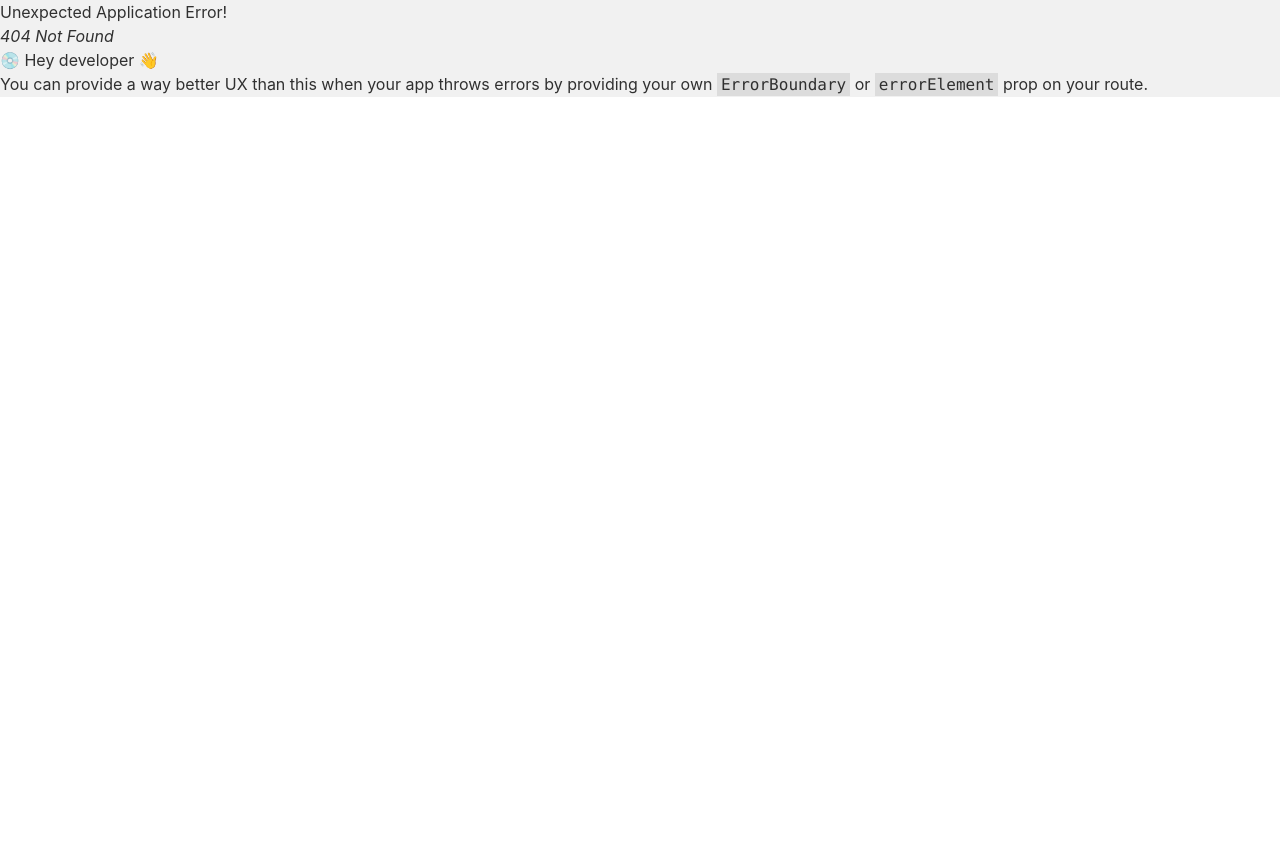
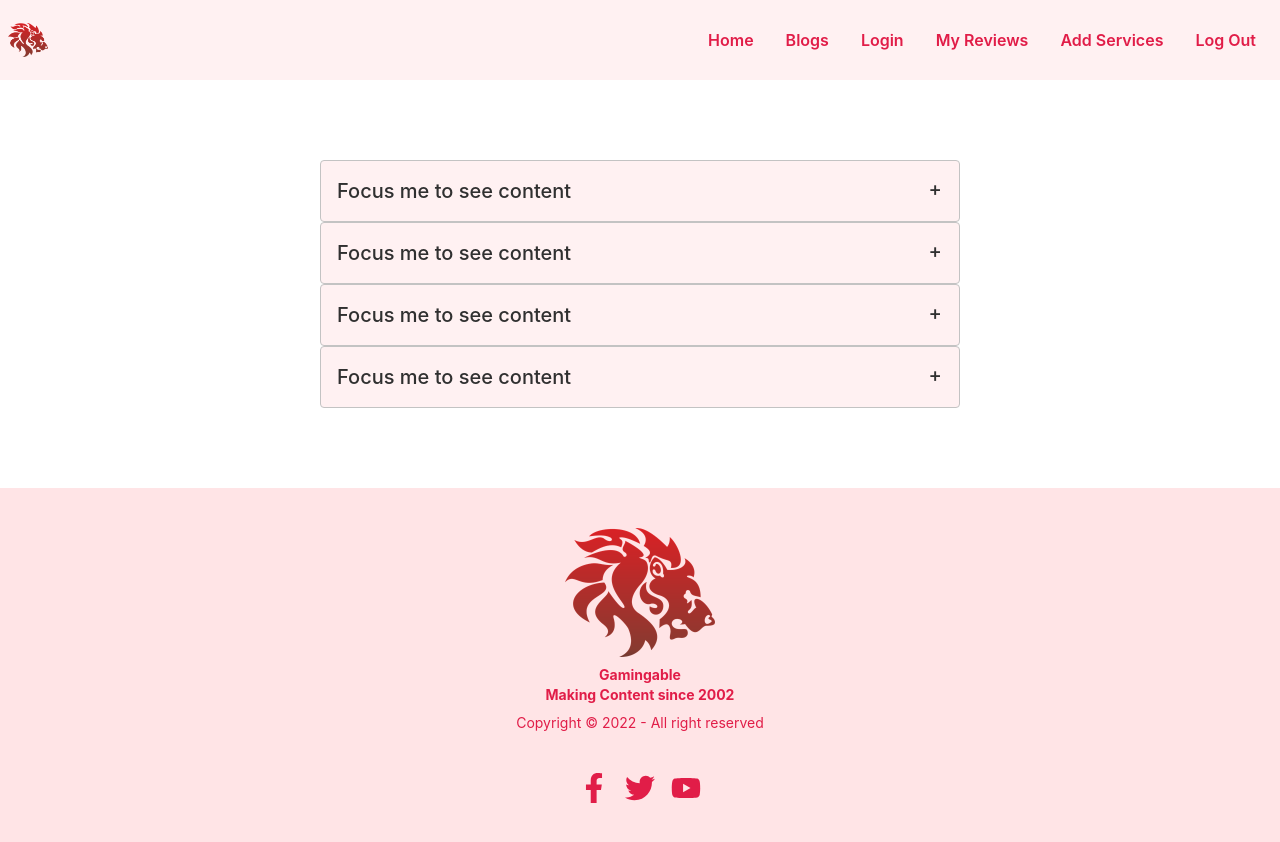
Before and after one commit to S0vers/gamingable-client, a React (Create React App) app: page /blog in a window 1280 px wide. Before the commit this address had no page. Before the commit the page ends 800 px from the top, so only its background shows below. Built offline with nearby package versions, Linux system fonts and the light colour scheme.

Commit message:
footer complete

```diff
--- a/package.json
+++ b/package.json
@@ -11,6 +11,7 @@
     "react-dom": "^18.2.0",
     "react-helmet": "^6.1.0",
     "react-hot-toast": "^2.4.0",
+    "react-icons": "^4.6.0",
     "react-photo-view": "^1.2.2",
     "react-router-dom": "^6.4.3",
     "react-scripts": "5.0.1",
--- a/src/App.js
+++ b/src/App.js
@@ -4,7 +4,7 @@ import router from './Router/Routes/Routes';
 
 function App() {
   return (
-    <div className='max-w-screen-xl mx-auto'>
+    <div className='max-w-screen-xl mx-auto bg-white'>
       <RouterProvider router={router}></RouterProvider>
     </div>
   );
--- /dev/null
+++ b/src/Pages/Blog/Blog.js
@@ -0,0 +1,42 @@
+import React from 'react';
+
+const Blog = () => {
+    return (
+        <div className='my-20'>
+            <div tabIndex={0} className="collapse collapse-plus border rounded border-base-300  bg-rose-50 w-1/2 mx-auto">
+                <div className="collapse-title text-xl font-medium">
+                    Focus me to see content
+                </div>
+                <div className="collapse-content">
+                    <p>tabIndex={0} attribute is necessary to make the div focusable</p>
+                </div>
+            </div>
+            <div tabIndex={0} className="collapse collapse-plus border rounded border-base-300  bg-rose-50 w-1/2 mx-auto">
+                <div className="collapse-title text-xl font-medium">
+                    Focus me to see content
+                </div>
+                <div className="collapse-content">
+                    <p>tabIndex={0} attribute is necessary to make the div focusable</p>
+                </div>
+            </div>
+            <div tabIndex={0} className="collapse collapse-plus border rounded border-base-300  bg-rose-50 w-1/2 mx-auto">
+                <div className="collapse-title text-xl font-medium">
+                    Focus me to see content
+                </div>
+                <div className="collapse-content">
+                    <p>tabIndex={0} attribute is necessary to make the div focusable</p>
+                </div>
+            </div>
+            <div tabIndex={0} className="collapse collapse-plus border rounded border-base-300  bg-rose-50 w-1/2 mx-auto">
+                <div className="collapse-title text-xl font-medium">
+                    Focus me to see content
+                </div>
+                <div className="collapse-content">
+                    <p>tabIndex={0} attribute is necessary to make the div focusable</p>
+                </div>
+            </div>
+        </div>
+    );
+};
+
+export default Blog;
--- a/src/Pages/Home/Banner/Banner.js
+++ b/src/Pages/Home/Banner/Banner.js
@@ -1,4 +1,5 @@
 import React from 'react';
+import { Link } from 'react-router-dom';
 import img from '../../../assets/banner/Banner.jpg'
 const Banner = () => {
     return (
@@ -8,7 +9,7 @@ const Banner = () => {
                 <div className="max-w-md">
                     <h1 className="mb-5 text-5xl font-bold">Hello there!!</h1>
                     <p className="mb-5">Welcome to my website. I am a veteran content creator. I have been making content for more then two decades. Through the years of practice I have learned some ways to game the system. So what are you waiting for?</p>
-                    <button className="btn btn-primary">Get Started</button>
+                    <Link to='/'><button className="btn btn-primary">Get Started</button></Link>
                 </div>
             </div>
         </div>
--- a/src/Pages/Shared/Footer/Footer.js
+++ b/src/Pages/Shared/Footer/Footer.js
@@ -1,10 +1,24 @@
 import React from 'react';
-
+import { FaFacebookF, FaTwitter, FaYoutube } from "react-icons/fa";
+import img from '../../../assets/logo/favicon.png'
 const Footer = () => {
     return (
-        <div>
-            This is footer.
-        </div>
+        <footer className="footer footer-center p-10 bg-rose-100  text-rose-600">
+            <div>
+                <img className='w-1/2' src={img} alt="" />
+                <p className="font-bold">
+                    Gamingable <br />Making Content since 2002
+                </p>
+                <p>Copyright © 2022 - All right reserved</p>
+            </div>
+            <div>
+                <div className="grid grid-flow-col gap-4 text-3xl font-bold">
+                    <FaFacebookF></FaFacebookF>
+                    <FaTwitter></FaTwitter>
+                    <FaYoutube></FaYoutube>
+                </div>
+            </div>
+        </footer>
     );
 };
 
--- a/src/Pages/Shared/Header/Header.js
+++ b/src/Pages/Shared/Header/Header.js
@@ -4,7 +4,7 @@ import img from '../../../assets/logo/favicon.png'
 const Header = () => {
     const menuItems = <>
         <li className='font-semibold'><Link to='/'>Home</Link></li>
-        <li className='font-semibold'><Link to='/'>Blogs</Link></li>
+        <li className='font-semibold'><Link to='/blog'>Blogs</Link></li>
         <li className='font-semibold'><Link to='/login'>Login</Link></li>
         <li className='font-semibold'><Link to='/login'>My Reviews</Link></li>
         <li className='font-semibold'><Link to='/login'>Add Services</Link></li>
--- a/src/Router/Routes/Routes.js
+++ b/src/Router/Routes/Routes.js
@@ -1,3 +1,4 @@
+import Blog from "../../Pages/Blog/Blog";
 import Home from "../../Pages/Home/Home/Home";
 import Login from "../../Pages/Login/Login";
 import Signup from "../../Pages/Signup/Signup";
@@ -21,6 +22,10 @@ const router = createBrowserRouter([
             {
                 path: '/signup',
                 element: <Signup></Signup>
+            },
+            {
+                path: '/blog',
+                element: <Blog></Blog>
             }
         ]
     }
```
Also changed, not shown: 1 other file (tests, documents, lock files or other folders).
